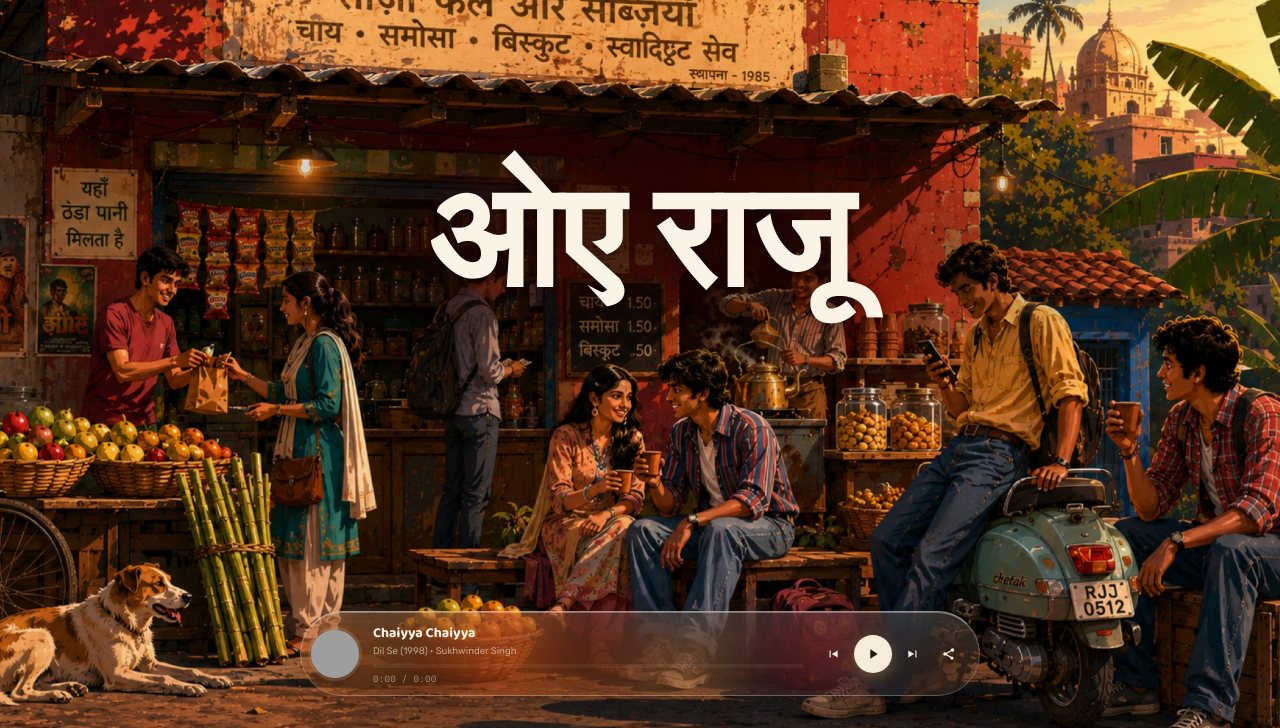
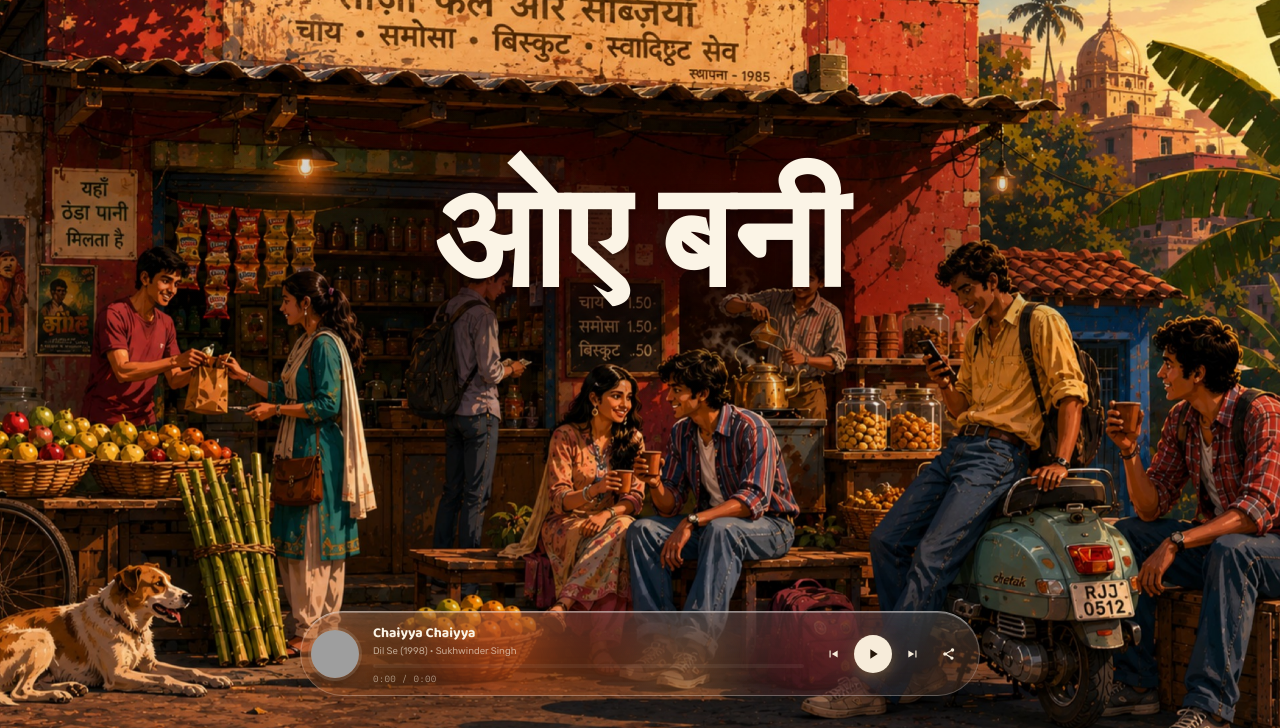
Before and after one commit to amithalder21/oyeraju, a website: page index.html in a window 1280 px wide. Shown: the part 72-800 px from the top of the page. Drawn offline with nearby package versions, Linux system fonts and the light colour scheme; no server answers; grey boxes are pictures that could not be loaded.

Commit message:
Set default brand fallback to Oye Bunny

```diff
--- a/index.html
+++ b/index.html
@@ -434,7 +434,7 @@ const playlist = [
     'oyeraju.fun': { hindi: 'ओए राजू', english: 'Oye Raju' },
     'oyebunny.fun': { hindi: 'ओए बनी', english: 'Oye Bunny' }
   };
-  const DEFAULT_BRAND = BRAND_CONFIG['oyeraju.fun'];
+  const DEFAULT_BRAND = BRAND_CONFIG['oyebunny.fun'];
   const brand = BRAND_CONFIG[location.hostname.replace(/^www\./, '')] || DEFAULT_BRAND;
   document.querySelector('.wordmark h1').textContent = brand.hindi;
   document.title = brand.hindi + ' — ' + brand.english;
```
